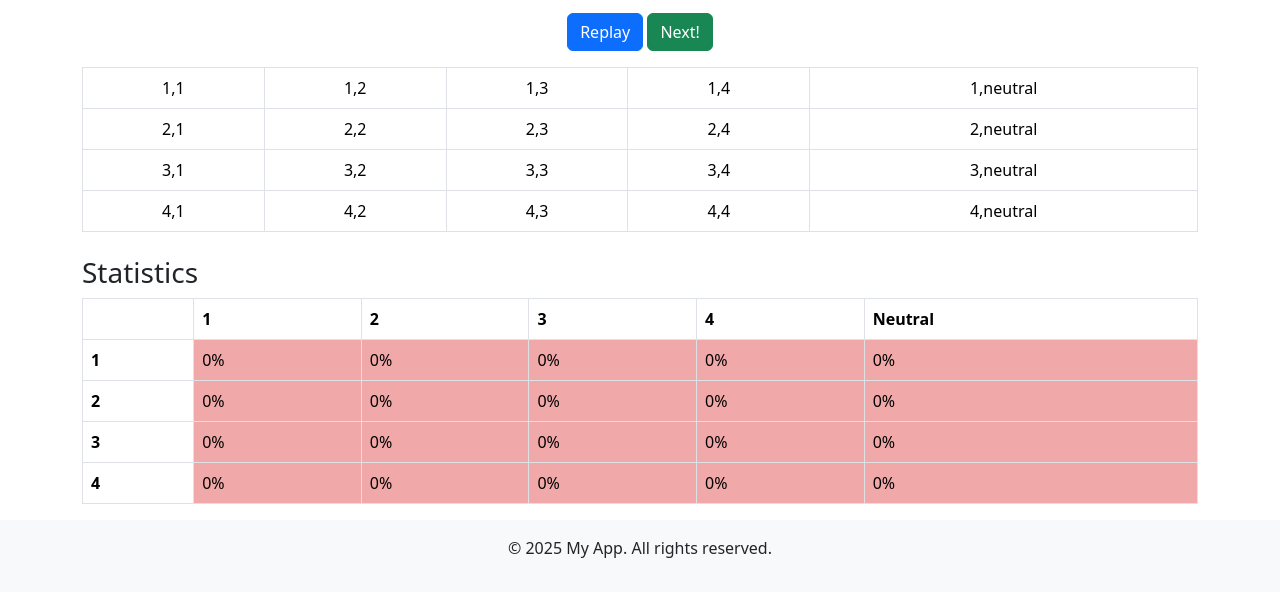
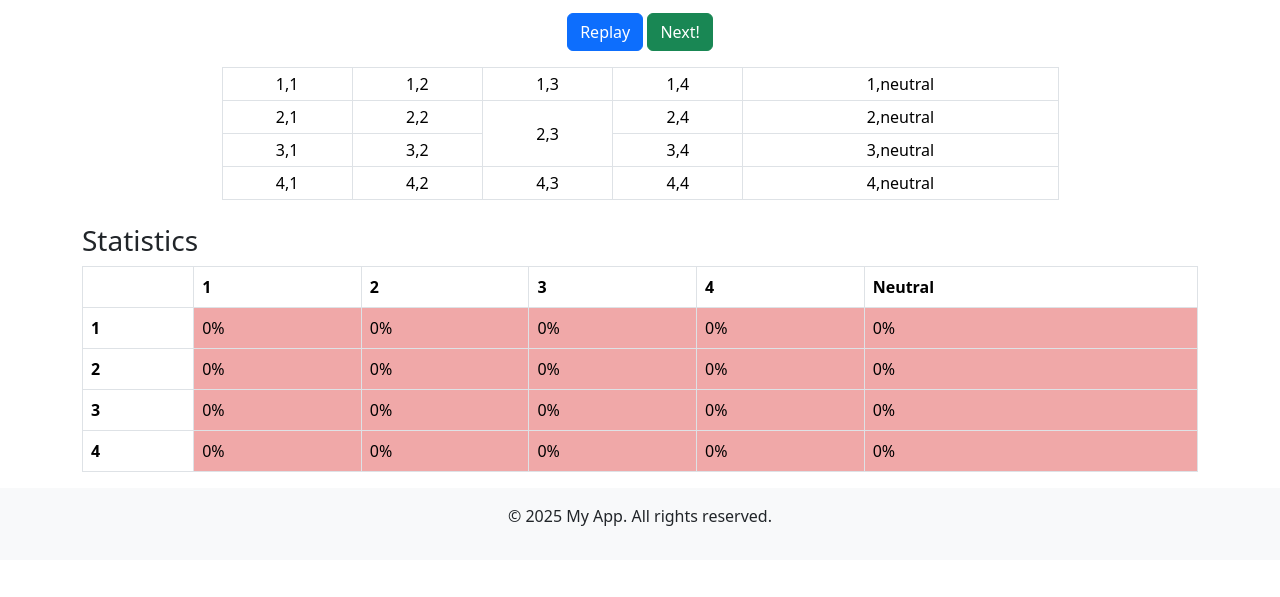
Before and after one commit to DzSom02/cnpp, a plain HTML site: page version3/main.html in a window 1280 px wide. Both pictures are taken after a click on the element "1,1". Shown: the part 155-752 px from the top of the page. Drawn offline with nearby package versions, Linux system fonts and the light colour scheme.

Commit message:
Merge 2,3 and 3,3 answer buttons

```diff
--- a/version3/app.js
+++ b/version3/app.js
@@ -1,5 +1,5 @@
 // List of words with tone pairs (same as before)
-const wordSet = [
+var wordSet = [
   // 1,1 Tones
   { "tones": "1,1", "word": "中心", "pinyin": "zhōng xīn", "pinyin_no_tones": "zhong xin", "hsk": "1" },
   { "tones": "1,1", "word": "飞机", "pinyin": "fēijī", "pinyin_no_tones": "fei ji", "hsk": "1" },
@@ -257,7 +257,25 @@ function renderToneOptions() {
   initialTones.forEach(initialTone => {
     const row = document.createElement('tr');
 
-    finalTones.forEach(finalTone => {
+    finalTones.forEach((finalTone, index) => {
+      // Handle 2,3 with rowspan
+      if (initialTone === "2" && finalTone === "3") {
+        const mergedCell = document.createElement('td');
+        mergedCell.innerText = '2,3';
+        mergedCell.classList.add('table-cell');
+        mergedCell.classList.add('align-middle');
+        mergedCell.rowSpan = 2; // Span two rows
+        mergedCell.onclick = () => checkAnswer('2,3');
+        row.appendChild(mergedCell);
+        return; // Skip creating a regular cell for this pair
+      }
+
+      // Skip creating the 3,3 cell as it is merged into 2,3
+      if (initialTone === "3" && finalTone === "3") {
+        return;
+      }
+
+      // Create regular cells for other tone pairs
       const tonePair = `${initialTone},${finalTone}`;
       const cell = document.createElement('td');
       cell.innerText = tonePair;
@@ -278,7 +296,13 @@ function checkAnswer(selectedTone) {
   // Update stats
   const data = stats[selectedTone];
   data.tries += 1;
-  if (selectedTone === selectedWord.tones) {
+
+  // Allow 3,3 to be valid for 2,3
+  const isCorrect =
+    selectedTone === selectedWord.tones ||
+    (selectedTone === "2,3" && selectedWord.tones === "3,3");
+
+  if (isCorrect) {
     data.success += 1;
     resultMsg.className = 'alert alert-success';
     resultMsg.innerText = 'Correct! You guessed the right tone pair!';
--- a/version3/main.html
+++ b/version3/main.html
@@ -40,12 +40,13 @@
       <button id="next-word-btn" class="btn btn-success mb-3">Next!</button>
 
       <div id="result-msg" class="alert d-none"></div>
-
-      <table class="table table-bordered">
-        <tbody id="tone-table">
-          <!-- Table rows will be dynamically generated here -->
-        </tbody>
-      </table>
+      <div class="w-75 mx-auto">
+        <table class="table table-bordered table-sm">
+          <tbody id="tone-table">
+            <!-- Table rows will be dynamically generated here -->
+          </tbody>
+        </table>
+      </div>
     </div>
 
     <div id="stats-section" class="mt-4">
```
